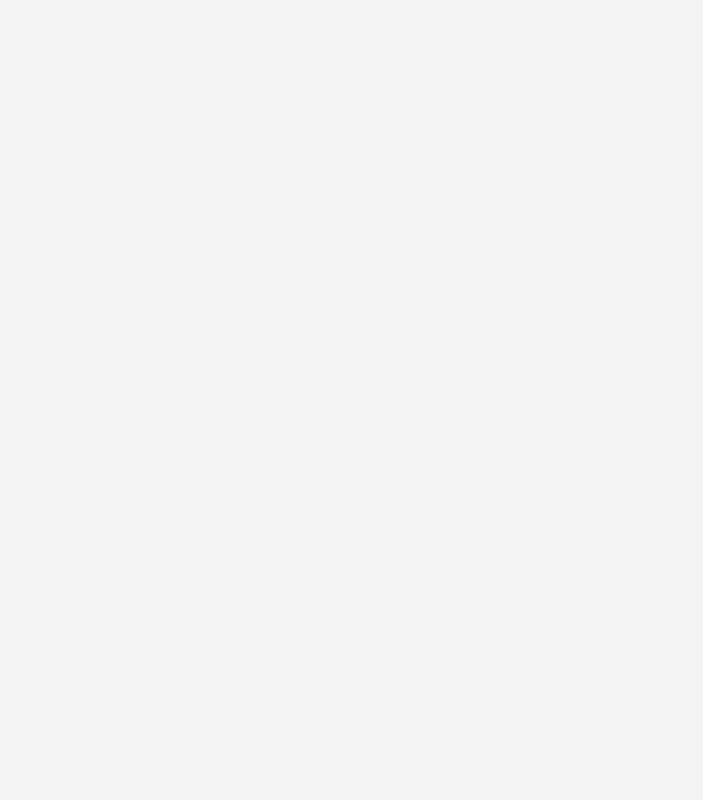
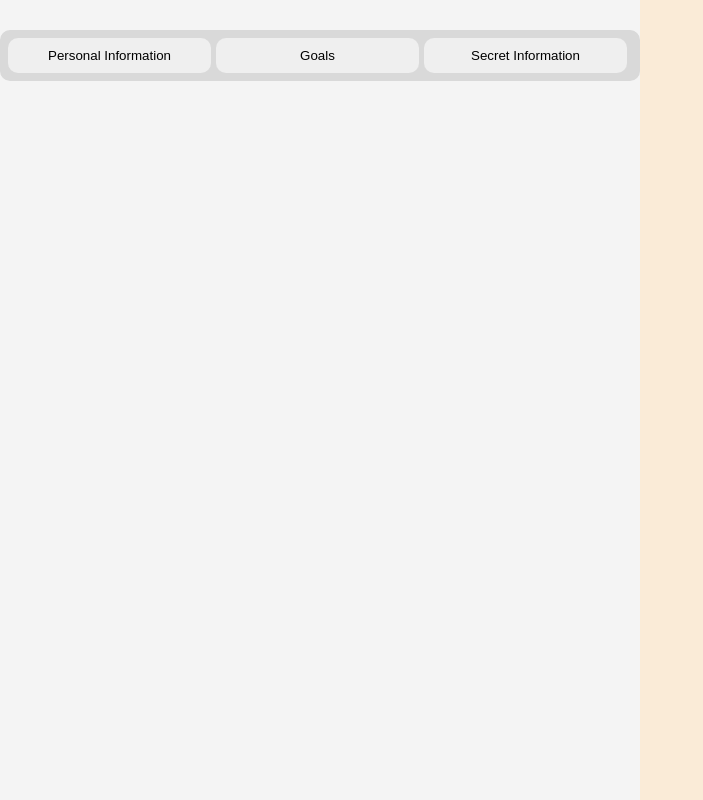
Before and after one commit to jlee4330/URP, a React (Create React App) app in the folder client/: page /main in a window 1280 px wide. Shown: the whole page, without its empty margins (0-703 px from the left). Built offline with nearby package versions, Linux system fonts and the light colour scheme.

Commit message:
left half top button

```diff
--- a/client/src/Component/main.css
+++ b/client/src/Component/main.css
@@ -1,4 +1,4 @@
-.outside {
+.container {
     display:flex;
     justify-content: space-between;
     background-color: #f4f4f4;
@@ -12,9 +12,34 @@
   }
 
 .left-side {
+
+  }
+
+.right-side {
+    background-color: antiquewhite;
     /* 필요한 추가 스타일링 */
   }
 
-.right-side {
-    /* 필요한 추가 스타일링 */
-  }
+.topbarcontainer {
+    display: flex;
+    flex-direction: row;
+    justify-content: space-between;
+    margin-top: 30px;
+    background-color: #D9D9D9;
+    padding: 8px;
+    border-radius: 10px;
+
+
+}
+
+
+.page-pi,.page-goals,.page-si {
+    padding: 10px 15px;
+    /* Adjust padding to control the height and width */
+    flex: 1;
+    /* Makes both buttons take up equal space in the container */
+    border: grey;
+    margin-right: 5px;
+    /* Right margin for the left button only */
+    border-radius: 10px;
+}
--- a/client/src/Pages/MainPage.js
+++ b/client/src/Pages/MainPage.js
@@ -5,13 +5,30 @@ import '/Users/donggunlee/Desktop/CloneBuilder/URP/client/src/Component/main.css
 export const MainPage = (props) => {
     return (
     <>
-      <div className='outside'>
-        <div className='left-side'></div>
+    <div className='container'>
+        <div className='left-side'>
+            <div className='topbarcontainer'>
+                <button className='page-pi' type="submit">Personal Information</button>
+                <button className='page-goals' type="submit">Goals</button>
+                <button className='page-si' type="submit">Secret Information</button>
+
+
+
+        </div>
+
+
+
+        </div>
+
+
+
+
         <div className='right-side'></div>
 
 
+    </div>
 
-      </div>
+
 
 
 
```
